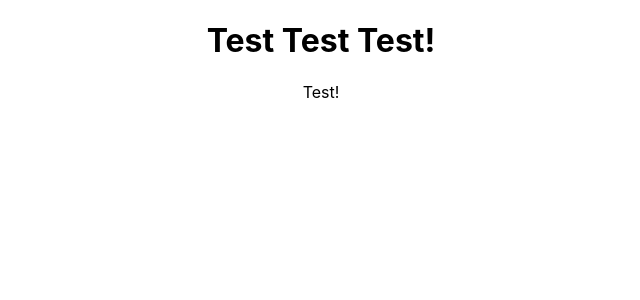
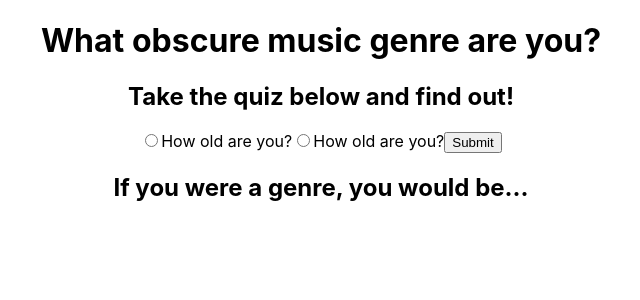
Before and after one commit to francellafiallos/francella-fiallos-project-3, a React (Create React App) app: page / in a window 1280 px wide. Shown: the top 300 px of the page, without its empty margins (319-959 px from the left). Built offline with nearby package versions, Linux system fonts and the light colour scheme.

Commit message:
updated react logic

```diff
--- a/package.json
+++ b/package.json
@@ -6,6 +6,7 @@
     "@testing-library/jest-dom": "^5.16.5",
     "@testing-library/react": "^13.4.0",
     "@testing-library/user-event": "^13.5.0",
+    "axios": "^1.4.0",
     "react": "^18.2.0",
     "react-dom": "^18.2.0",
     "react-scripts": "5.0.1",
--- a/src/App.js
+++ b/src/App.js
@@ -1,11 +1,19 @@
 // import logo from './logo.svg';
 import './App.css';
+import Header from './components/Header.js';
+import Form from './components/Form.js';
+import axios from 'axios';
+
+
+import { useEffect, useState } from 'react';
+
 
 function App() {
+
   return (
     <div className="App">
-      <h1>Test Test Test!</h1>
-        <p>Test!</p>
+      < Header />
+      <Form />
     </div>
   );
 }
--- /dev/null
+++ b/src/components/Form.js
@@ -0,0 +1,45 @@
+import { useState, useEffect } from 'react';
+import axios from 'axios';
+
+const Form = () => {
+    //saving the API data in state
+  const [genre, setGenre] = useState("");
+//   const [error, setError] = useState(false);
+
+
+  const handleSubmit = (e) => {
+    e.preventDefault();
+    console.log('you clicked submit!')
+    fetchData();
+  }
+
+  //fetching the API data
+  const fetchData = () => {
+
+      axios ({
+        url: "https://binaryjazz.us/wp-json/genrenator/v1/genre/",
+        method: "GET",
+        dataResponse: "json"
+      }).then( (res) => {
+        console.log(res.data);
+        setGenre(res.data);
+      })
+
+  }
+
+    return (
+        <section>
+            <form onSubmit={handleSubmit}>
+                <input type="radio" value="18-35" id="age-one" name="age" required/>
+                <label htmlFor="age-one">How old are you?</label>
+                <input type="radio" value="36-49" id="age-two" name="age"/>
+                <label htmlFor="age-two">How old are you?</label>
+                <button>Submit</button>
+            </form>
+            <h2>If you were a genre, you would be...</h2>
+            {genre && <p>{genre}</p>}
+        </section>
+    )
+}
+
+export default Form;
--- /dev/null
+++ b/src/components/Header.js
@@ -0,0 +1,12 @@
+const Header = () => {
+    return (
+        <header>
+
+            <h1>What obscure music genre are you?</h1>
+            <h2>Take the quiz below and find out!</h2>
+
+        </header>
+    )
+}
+
+export default Header;
--- a/src/index.js
+++ b/src/index.js
@@ -6,9 +6,9 @@ import reportWebVitals from './reportWebVitals';
 
 const root = ReactDOM.createRoot(document.getElementById('root'));
 root.render(
-  <React.StrictMode>
+  // <React.StrictMode>
     <App />
-  </React.StrictMode>
+  // </React.StrictMode>
 );
 
 // If you want to start measuring performance in your app, pass a function
```
Also changed, not shown: 1 other file (tests, documents, lock files or other folders).
